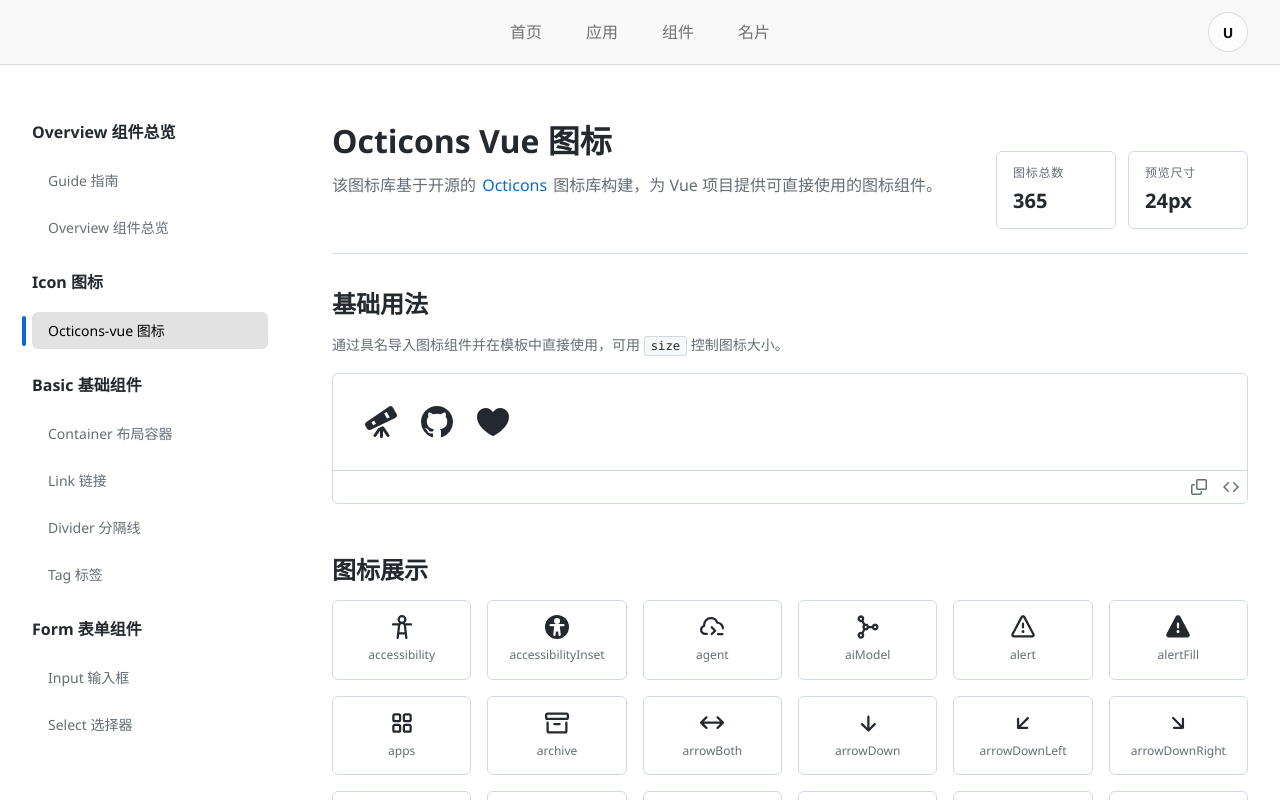
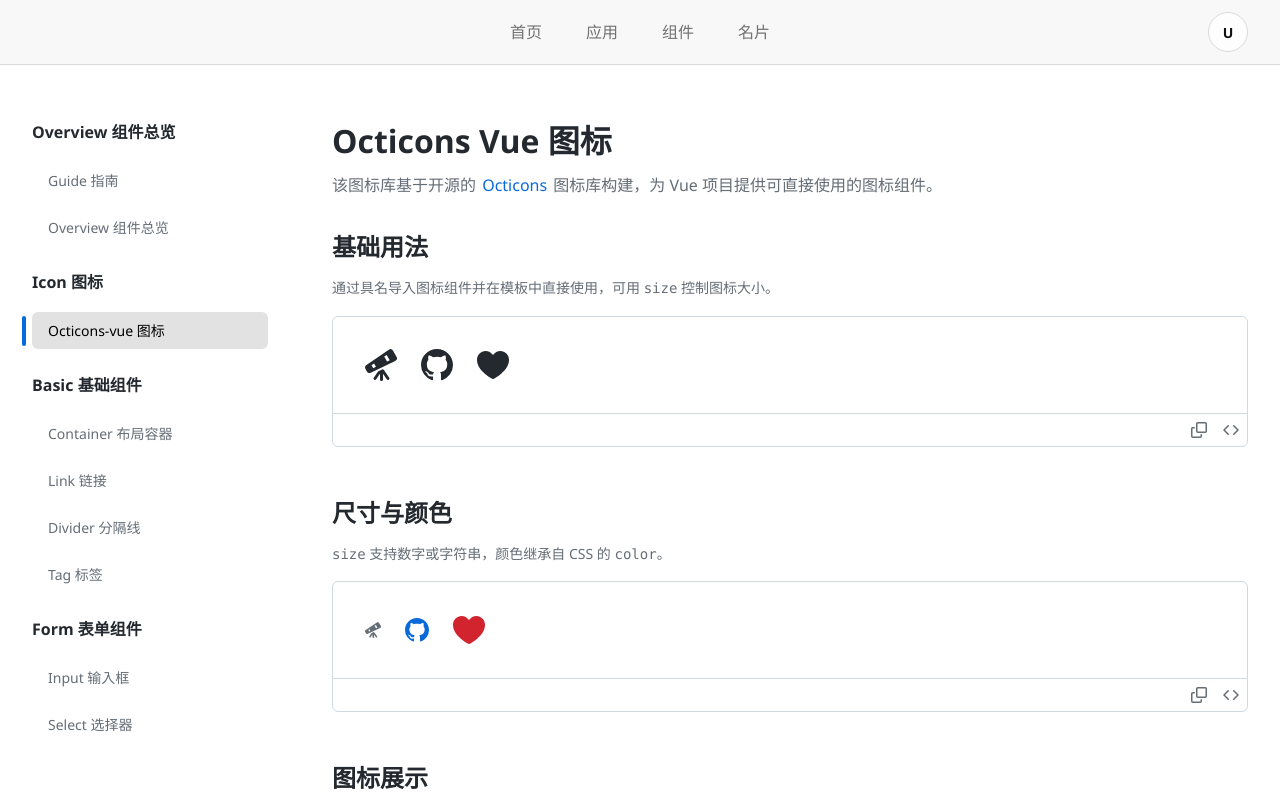
Before and after one commit to UnderHear-tools/UnderHear-Web, a Vue app in the folder UnderHear-frontend/: page /component/octicons-vue in a window 1280 px wide. Shown: the top 800 px of the page. Built offline with nearby package versions, Linux system fonts and the light colour scheme.

Commit message:
将octicons-vue使用组件重新组合

```diff
--- a/UnderHear-frontend/src/module/components/views/components/octicons-vue.vue
+++ b/UnderHear-frontend/src/module/components/views/components/octicons-vue.vue
@@ -1,33 +1,19 @@
 <template>
-  <div class="octicons-docs">
-    <header class="page-header">
-      <div>
-        <h1 class="page-title">Octicons Vue 图标</h1>
-        <p class="page-description">
+  <ComponentDocsPage>
+    <ComponentDocsHeader title="Octicons Vue 图标">
+      <template #description>
         该图标库基于开源的
         <zLink href="https://primer.style/octicons/" link-text="Octicons" variant="primary" />
         图标库构建，为 Vue 项目提供可直接使用的图标组件。
-        </p>
-      </div>
-      <div class="page-meta">
-        <div class="meta-card">
-          <span class="meta-label">图标总数</span>
-          <span class="meta-value">{{ iconEntries.length }}</span>
-        </div>
-        <div class="meta-card">
-          <span class="meta-label">预览尺寸</span>
-          <span class="meta-value">{{ iconSize }}px</span>
-        </div>
-      </div>
-    </header>
+      </template>
+    </ComponentDocsHeader>
 
-    <section class="demo-section">
-      <h2 class="section-title">基础用法</h2>
-      <p class="section-description">
+    <ComponentDocsSection title="基础用法">
+      <template #description>
         通过具名导入图标组件并在模板中直接使用，可用 <code>size</code> 控制图标大小。
-      </p>
-      <div class="demo-block">
-        <div class="demo-content">
+      </template>
+
+      <ComponentDocsDemoBlock :code="demo1Code" v-bind="demoLabels">
         <div class="icon-demo-row">
           <component
             v-for="icon in basicIconEntries"
@@ -37,84 +23,157 @@
             class="demo-icon"
           />
         </div>
+      </ComponentDocsDemoBlock>
+    </ComponentDocsSection>
+
+    <ComponentDocsSection title="尺寸与颜色">
+      <template #description>
+        <code>size</code> 支持数字或字符串，颜色继承自 CSS 的 <code>color</code>。
+      </template>
+
+      <ComponentDocsDemoBlock :code="demo2Code" v-bind="demoLabels">
+        <div class="icon-demo-row">
+          <component
+            v-for="icon in sizeDemoEntries"
+            :key="icon.name"
+            :is="icon.component"
+            :size="icon.size"
+            :class="['demo-icon', icon.className]"
+          />
         </div>
-        <div class="demo-actions">
-          <zTooltip :content="demoCopied ? '已复制' : '复制代码'" placement="bottom">
-            <button class="action-btn" @click="copyUsageCode">
-              <svg width="16" height="16" viewBox="0 0 16 16" fill="currentColor">
-                <path d="M0 6.75C0 5.784.784 5 1.75 5h1.5a.75.75 0 0 1 0 1.5h-1.5a.25.25 0 0 0-.25.25v7.5c0 .138.112.25.25.25h7.5a.25.25 0 0 0 .25-.25v-1.5a.75.75 0 0 1 1.5 0v1.5A1.75 1.75 0 0 1 9.25 16h-7.5A1.75 1.75 0 0 1 0 14.25Z"/>
-                <path d="M5 1.75C5 .784 5.784 0 6.75 0h7.5C15.216 0 16 .784 16 1.75v7.5A1.75 1.75 0 0 1 14.25 11h-7.5A1.75 1.75 0 0 1 5 9.25Zm1.75-.25a.25.25 0 0 0-.25.25v7.5c0 .138.112.25.25.25h7.5a.25.25 0 0 0 .25-.25v-7.5a.25.25 0 0 0-.25-.25Z"/>
-              </svg>
-            </button>
-          </zTooltip>
-          <zTooltip :content="demoVisible ? '隐藏代码' : '查看代码'" placement="bottom">
-            <button class="action-btn" @click="demoVisible = !demoVisible">
-              <svg width="16" height="16" viewBox="0 0 16 16" fill="currentColor">
-                <path d="M4.72 3.22a.75.75 0 0 1 1.06 1.06L2.06 8l3.72 3.72a.75.75 0 1 1-1.06 1.06L.47 8.53a.75.75 0 0 1 0-1.06l4.25-4.25Zm6.56 0a.75.75 0 1 0-1.06 1.06L13.94 8l-3.72 3.72a.75.75 0 1 0 1.06 1.06l4.25-4.25a.75.75 0 0 0 0-1.06l-4.25-4.25Z"/>
-              </svg>
-            </button>
-          </zTooltip>
-        </div>
-        <transition name="code-expand">
-          <div v-if="demoVisible" class="demo-code">
-            <pre class="language-markup">
-              <code class="language-markup" v-html="demoHighlighted"></code>
-            </pre>
-            <div class="code-footer">
-              <button class="hide-code-btn" @click="demoVisible = false">
-                隐藏源代码
-              </button>
-            </div>
-          </div>
-        </transition>
-      </div>
-    </section>
+      </ComponentDocsDemoBlock>
+    </ComponentDocsSection>
 
-    <section class="icon-section">
-      <h2 class="section-title">图标展示</h2>
+    <ComponentDocsSection title="图标展示">
+      <template #description>
+        当前共 {{ iconEntries.length }} 个图标，展示预览尺寸为 {{ iconSize }}px。
+      </template>
+
       <div class="icon-grid">
         <div v-for="icon in iconEntries" :key="icon.name" class="icon-card">
           <component :is="icon.component" :size="iconSize" class="icon-svg" />
           <span class="icon-name">{{ icon.name }}</span>
         </div>
       </div>
-    </section>
-  </div>
+    </ComponentDocsSection>
+
+    <ComponentDocsSection title="API" variant="api">
+      <ComponentDocsApiTable title="属性" :columns="apiColumns" :rows="apiRows" />
+    </ComponentDocsSection>
+  </ComponentDocsPage>
 </template>
 
 <script setup lang="ts">
-import { computed, ref } from 'vue'
 import type { Component } from 'vue'
-import * as Prism from 'prismjs'
-import 'prismjs/themes/prism.css'
 import * as octicons from '@/components/z-ui/icon/Octicons-vue/index.ts'
 import { zLink } from '@/components/z-ui/link/zlink'
-import { zTooltip } from '@/components/z-ui/tooltip/zTooltip'
+import ComponentDocsApiTable from '@/module/components/components/ComponentDocsPage/ComponentDocsApiTable.vue'
+import ComponentDocsDemoBlock from '@/module/components/components/ComponentDocsPage/ComponentDocsDemoBlock.vue'
+import ComponentDocsHeader from '@/module/components/components/ComponentDocsPage/ComponentDocsHeader.vue'
+import ComponentDocsPage from '@/module/components/components/ComponentDocsPage/ComponentDocsPage.vue'
+import ComponentDocsSection from '@/module/components/components/ComponentDocsPage/ComponentDocsSection.vue'
 
 type IconEntry = {
   name: string
   component: Component
 }
 
+type SizeDemoEntry = IconEntry & {
+  size: number
+  className: string
+}
+
 const iconSize = 24
-const demoVisible = ref(false)
-const demoCopied = ref(false)
-const usageCode = `<script setup lang="ts">
+
+const demoLabels = {
+  copyLabel: '复制代码',
+  copiedLabel: '已复制',
+  showCodeLabel: '查看代码',
+  hideCodeLabel: '隐藏代码',
+  hideSourceLabel: '隐藏源代码'
+}
+
+const demo1Code = `<script setup lang="ts">
 import { telescopeFill, markGithub, heartFill } from '@/components/z-ui/icon/Octicons-vue/index.ts'
 </scr` + `ipt>
+
 <template>
+  <div class="icon-demo-row">
     <telescopeFill :size="32" />
     <markGithub :size="32" />
     <heartFill :size="32" />
-</template>`
+  </div>
+</template>
+
+<style scoped>
+.icon-demo-row {
+  display: flex;
+  gap: 1.5rem;
+  align-items: center;
+  flex-wrap: wrap;
+}
+</style>`
+
+const demo2Code = `<script setup lang="ts">
+import { telescopeFill, markGithub, heartFill } from '@/components/z-ui/icon/Octicons-vue/index.ts'
+</scr` + `ipt>
+
+<template>
+  <div class="icon-demo-row">
+    <telescopeFill :size="16" class="icon-muted" />
+    <markGithub :size="24" class="icon-primary" />
+    <heartFill :size="32" class="icon-danger" />
+  </div>
+</template>
+
+<style scoped>
+.icon-demo-row {
+  display: flex;
+  gap: 1.5rem;
+  align-items: center;
+  flex-wrap: wrap;
+}
+
+.icon-muted {
+  color: var(--font-gray);
+}
+
+.icon-primary {
+  color: var(--font-blue);
+}
+
+.icon-danger {
+  color: #d1242f;
+}
+</style>`
+
 const basicIconEntries: IconEntry[] = [
   { name: 'telescopeFill', component: octicons.telescopeFill as Component },
   { name: 'markGithub', component: octicons.markGithub as Component },
   { name: 'heartFill', component: octicons.heartFill as Component }
 ]
-const highlightCode = (code: string) =>
-  Prism.highlight(code, Prism.languages.markup, 'markup')
-const demoHighlighted = computed(() => highlightCode(usageCode))
+
+const sizeDemoEntries: SizeDemoEntry[] = [
+  {
+    name: 'telescopeFill',
+    component: octicons.telescopeFill as Component,
+    size: 16,
+    className: 'icon-muted'
+  },
+  {
+    name: 'markGithub',
+    component: octicons.markGithub as Component,
+    size: 24,
+    className: 'icon-primary'
+  },
+  {
+    name: 'heartFill',
+    component: octicons.heartFill as Component,
+    size: 32,
+    className: 'icon-danger'
+  }
+]
+
 const iconEntries: IconEntry[] = Object.entries(octicons)
   .filter(([name]) => name !== 'default')
   .map(([name, component]) => ({
@@ -123,114 +182,19 @@ const iconEntries: IconEntry[] = Object.entries(octicons)
   }))
   .sort((a, b) => a.name.localeCompare(b.name))
 
-function copyUsageCode() {
-  navigator.clipboard.writeText(usageCode).then(() => {
-    demoCopied.value = true
-    setTimeout(() => {
-      demoCopied.value = false
-    }, 2000)
-  })
-}
+const apiColumns = ['属性名', '说明', '类型', '可选值', '默认值']
+const apiRows: Array<Array<{ text: string; code?: boolean }>> = [
+  [
+    { text: 'size', code: true },
+    { text: '图标尺寸' },
+    { text: 'number | string', code: true },
+    { text: '—' },
+    { text: '16', code: true }
+  ]
+]
 </script>
 
 <style scoped>
-.octicons-docs {
-  max-width: 1200px;
-  margin: 0 auto;
-  width: 100%;
-}
-
-.page-header {
-  display: flex;
-  flex-wrap: wrap;
-  gap: 1.5rem;
-  align-items: flex-end;
-  justify-content: space-between;
-  padding-bottom: 1.5rem;
-  border-bottom: 1px solid #d1d9e0;
-  margin-bottom: 2rem;
-}
-
-.page-title {
-  font-size: 2rem;
-  font-weight: 600;
-  color: var(--font-black);
-  margin-bottom: 0.5rem;
-}
-
-.page-description {
-  font-size: 1rem;
-  color: var(--font-gray);
-  margin-bottom: 2rem;
-}
-
-.page-meta {
-  display: flex;
-  gap: 0.75rem;
-  align-items: center;
-}
-
-.meta-card {
-  display: flex;
-  flex-direction: column;
-  gap: 0.25rem;
-  padding: 0.75rem 1rem;
-  border: 1px solid #d1d9e0;
-  border-radius: 6px;
-  background: #ffffff;
-  min-width: 120px;
-}
-
-.meta-label {
-  font-size: 0.75rem;
-  color: var(--font-gray);
-  text-transform: uppercase;
-  letter-spacing: 0.06em;
-}
-
-.meta-value {
-  font-size: 1.25rem;
-  font-weight: 600;
-  color: var(--font-black);
-}
-
-.demo-section {
-  margin-bottom: 3rem;
-}
-
-.section-title {
-  font-size: 1.5rem;
-  font-weight: 600;
-  color: var(--font-black);
-  margin-bottom: 0.75rem;
-}
-
-.section-description {
-  font-size: 0.875rem;
-  color: var(--font-gray);
-  margin-bottom: 1rem;
-  line-height: 1.6;
-}
-
-.section-description code {
-  padding: 0.125rem 0.375rem;
-  background: #f6f8fa;
-  border: 1px solid #d1d9e0;
-  border-radius: 3px;
-  font-family: 'Consolas', 'Monaco', 'Courier New', monospace;
-  font-size: 0.875em;
-  color: var(--font-black);
-}
-
-.demo-block {
-  border: 1px solid #d1d9e0;
-  border-radius: 6px;
-}
-
-.demo-content {
-  padding: 2rem;
-}
-
 .icon-demo-row {
   display: flex;
   gap: 1.5rem;
@@ -242,95 +206,16 @@ function copyUsageCode() {
   color: var(--font-black);
 }
 
-.demo-actions {
-  display: flex;
-  gap: 0;
-  border-top: 1px solid #d1d9e0;
-  justify-content: flex-end;
+.icon-muted {
+  color: var(--font-gray);
 }
 
-.action-btn {
-  display: flex;
-  align-items: center;
-  justify-content: center;
-  width: 32px;
-  height: 32px;
-  border: none;
-  background: transparent;
-  color: var(--font-gray);
-  cursor: pointer;
-  border-radius: 4px;
-  transition: all 0.2s ease;
-}
-
-.action-btn:hover {
-  background: #e1e4e8;
-  color: var(--font-black);
-}
-
-.demo-code {
-  background: #f6f8fa;
-  border-radius: 0 0 6px 6px;
-  overflow: hidden;
-}
-
-.code-expand-enter-active,
-.code-expand-leave-active {
-  transition: all 0.3s ease-in-out;
-  max-height: 1000px;
-}
-
-.code-expand-enter-from,
-.code-expand-leave-to {
-  max-height: 0;
-  opacity: 0;
-}
-
-.code-footer {
-  display: flex;
-  justify-content: center;
-  padding: 0.5rem;
-  border-top: 1px solid #d1d9e0;
-  background: #ffffff;
-  border-radius: 0 0 6px 6px;
-}
-
-.hide-code-btn {
-  display: flex;
-  align-items: center;
-  gap: 0.375rem;
-  background: transparent;
-  border: none;
-  color: var(--font-gray);
-  font-size: 0.875rem;
-  cursor: pointer;
-  border-radius: 4px;
-  transition: all 0.2s ease;
-}
-
-.hide-code-btn:hover {
+.icon-primary {
   color: var(--font-blue);
 }
 
-.demo-code pre[class*='language-'] {
-  margin: 0;
-  padding: 1.5rem;
-  overflow-x: auto;
-  background: transparent;
-}
-
-.demo-code code[class*='language-'] {
-  display: block;
-  font-family: 'Consolas', 'Monaco', 'Courier New', monospace;
-  font-size: 0.875rem;
-  line-height: 1.6;
-  color: var(--font-black);
-  white-space: pre;
-  background: transparent;
-}
-
-.icon-section {
-  margin-bottom: 2.5rem;
+.icon-danger {
+  color: #d1242f;
 }
 
 .icon-grid {
@@ -363,60 +248,10 @@ function copyUsageCode() {
 }
 
 @media (max-width: 768px) {
-  .page-title {
-    font-size: 1.5rem;
-    margin-bottom: 0.375rem;
-  }
-
-  .page-description {
-    font-size: 0.875rem;
-    margin-bottom: 1.5rem;
-  }
-
-  .demo-section {
-    margin-bottom: 2rem;
-  }
-
-  .section-title {
-    font-size: 1.25rem;
-    margin-bottom: 0.5rem;
-  }
-
-  .section-description {
-    font-size: 0.8125rem;
-  }
-
-  .demo-content {
-    padding: 1.25rem;
-  }
-
   .icon-demo-row {
     flex-direction: column;
     align-items: flex-start;
     gap: 1rem;
-  }
-
-  .action-btn {
-    width: 36px;
-    height: 36px;
-  }
-
-  .demo-code pre[class*='language-'] {
-    padding: 1rem;
-    font-size: 0.75rem;
-  }
-
-  .demo-code code[class*='language-'] {
-    font-size: 0.75rem;
-    line-height: 1.5;
-  }
-
-  .code-footer {
-    padding: 0.625rem;
-  }
-
-  .hide-code-btn {
-    font-size: 0.8125rem;
   }
 
   .icon-grid {
```
Lines whose indentation alone changed are shown as unchanged.
